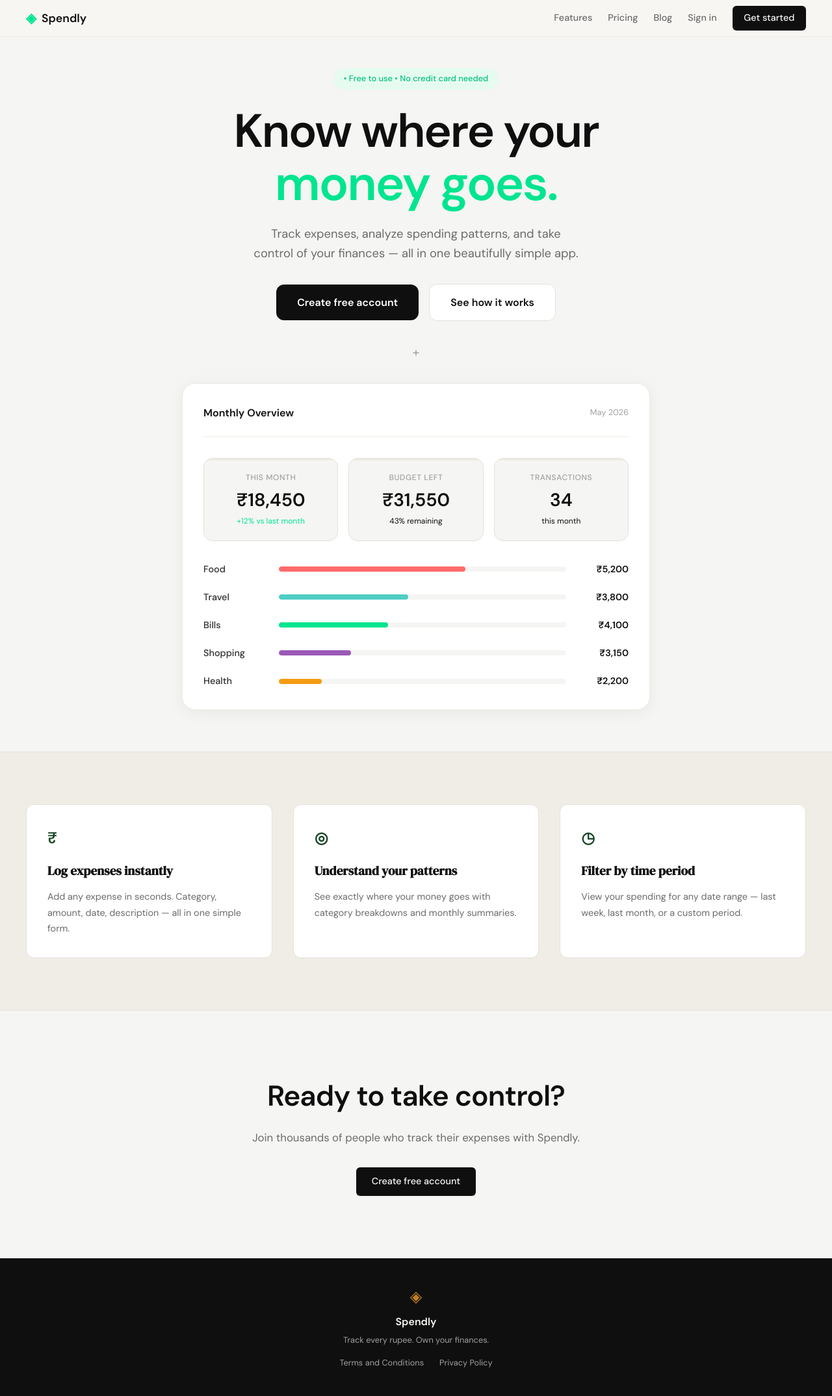
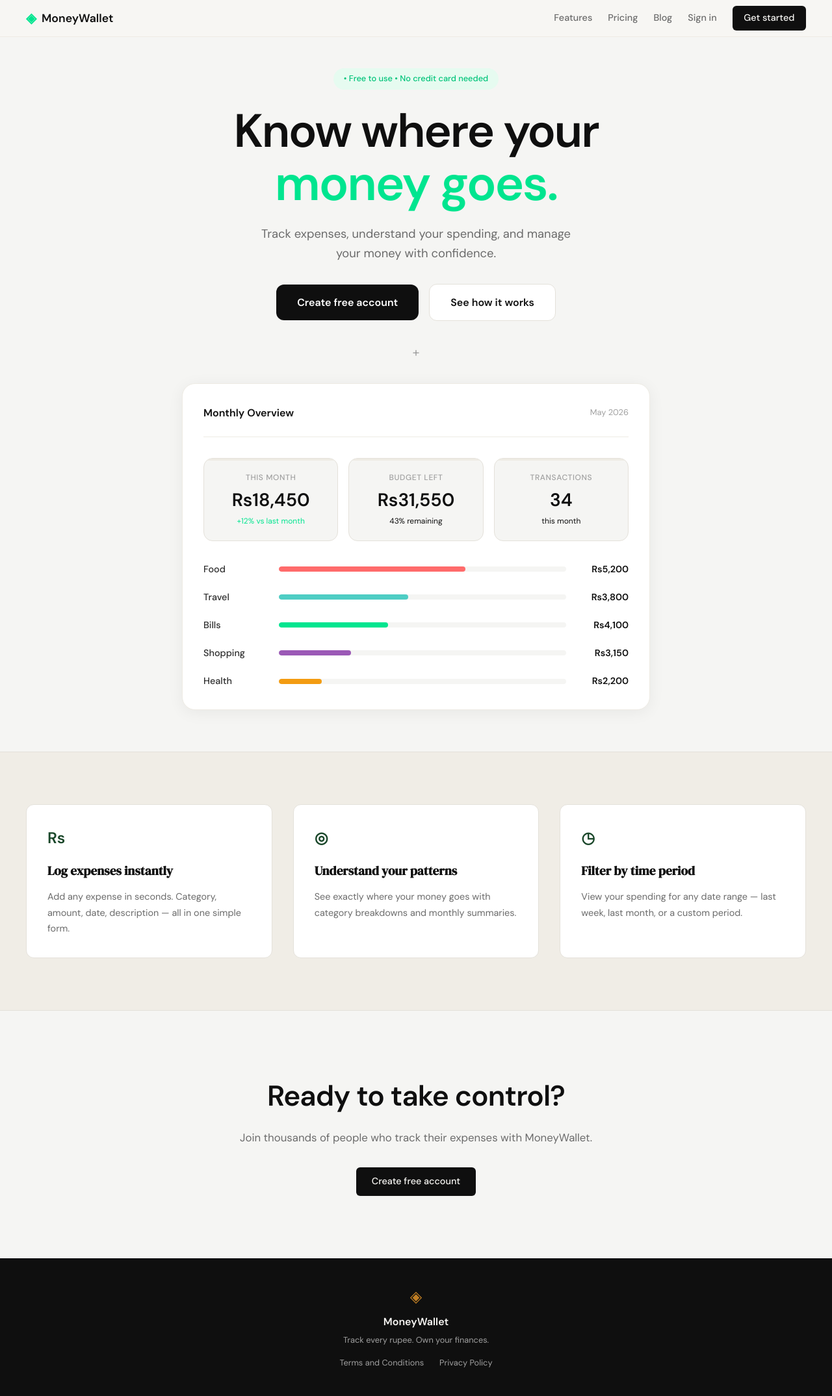
Before and after one commit to SGsantos55/Expense-tracker, a Flask app: page / in a window 1280 px wide. Shown: the whole page at 65% size. Run offline with Flask 3, Linux system fonts and the light colour scheme.

Commit message:
minor changes in templates

```diff
--- a/templates/base.html
+++ b/templates/base.html
@@ -3,7 +3,7 @@
 <head>
     <meta charset="UTF-8">
     <meta name="viewport" content="width=device-width, initial-scale=1.0">
-    <title>{% block title %}Spendly{% endblock %}</title>
+    <title>{% block title %}MoneyWallet{% endblock %}</title>
     <link rel="preconnect" href="https://fonts.googleapis.com">
     <link rel="preconnect" href="https://fonts.gstatic.com" crossorigin>
     <link href="https://fonts.googleapis.com/css2?family=DM+Serif+Display:ital@0;1&family=DM+Sans:wght@300;400;500;600&display=swap" rel="stylesheet">
@@ -16,7 +16,7 @@
         <div class="nav-inner">
             <a href="{{ url_for('landing') }}" class="nav-brand">
                 <span class="brand-icon" style="color: var(--neon-green);">◈</span>
-                <span class="brand-name">Spendly</span>
+                <span class="brand-name">MoneyWallet</span>
             </a>
             <div class="nav-links">
                 <a href="#">Features</a>
@@ -41,7 +41,7 @@
     <footer class="footer">
         <div class="footer-inner">
             <span class="brand-icon">◈</span>
-            <span class="footer-name">Spendly</span>
+            <span class="footer-name">MoneyWallet</span>
             <p class="footer-copy">Track every rupee. Own your finances.</p>
             <div class="footer-links">
                 <a href="{{ url_for('terms') }}">Terms and Conditions</a>
--- a/templates/expenses/add_expense.html
+++ b/templates/expenses/add_expense.html
@@ -1,6 +1,6 @@
 {% extends "base.html" %}
 
-{% block title %}Add Expense — Spendly{% endblock %}
+{% block title %}Add Expense — MoneyWallet{% endblock %}
 
 {% block head %}
 <style>
--- a/templates/expenses/edit_expense.html
+++ b/templates/expenses/edit_expense.html
@@ -1,6 +1,6 @@
 {% extends "base.html" %}
 
-{% block title %}Edit Expense — Spendly{% endblock %}
+{% block title %}Edit Expense — MoneyWallet{% endblock %}
 
 {% block head %}
 <style>
--- a/templates/landing.html
+++ b/templates/landing.html
@@ -1,6 +1,6 @@
 {% extends "base.html" %}
 
-{% block title %}Spendly — Track Every Rupee{% endblock %}
+{% block title %}MoneyWallet — Track Every Rupee{% endblock %}
 
 {% block head %}
 <style>
@@ -319,7 +319,7 @@
                 <span class="accent">money goes.</span>
             </h1>
             <p class="hero-subtext">
-                Track expenses, analyze spending patterns, and take control of your finances — all in one beautifully simple app.
+                Track expenses, understand your spending, and manage your money with confidence.
             </p>
             <div class="hero-actions">
                 <a href="{{ url_for('register') }}" class="btn-primary">Create free account</a>
@@ -335,12 +335,12 @@
             <div class="stats-row">
                 <div class="stat-card">
                     <div class="stat-label">This Month</div>
-                    <div class="stat-value">₹18,450</div>
+                    <div class="stat-value">Rs18,450</div>
                     <div class="stat-status up">+12% vs last month</div>
                 </div>
                 <div class="stat-card">
                     <div class="stat-label">Budget Left</div>
-                    <div class="stat-value">₹31,550</div>
+                    <div class="stat-value">Rs31,550</div>
                     <div class="stat-status">43% remaining</div>
                 </div>
                 <div class="stat-card">
@@ -355,35 +355,35 @@
                     <div class="category-bar-track">
                         <div class="category-bar food" style="width: 65%"></div>
                     </div>
-                    <span class="category-amount">₹5,200</span>
+                    <span class="category-amount">Rs5,200</span>
                 </div>
                 <div class="category-row">
                     <span class="category-name">Travel</span>
                     <div class="category-bar-track">
                         <div class="category-bar travel" style="width: 45%"></div>
                     </div>
-                    <span class="category-amount">₹3,800</span>
+                    <span class="category-amount">Rs3,800</span>
                 </div>
                 <div class="category-row">
                     <span class="category-name">Bills</span>
                     <div class="category-bar-track">
                         <div class="category-bar bills" style="width: 38%"></div>
                     </div>
-                    <span class="category-amount">₹4,100</span>
+                    <span class="category-amount">Rs4,100</span>
                 </div>
                 <div class="category-row">
                     <span class="category-name">Shopping</span>
                     <div class="category-bar-track">
                         <div class="category-bar shopping" style="width: 25%"></div>
                     </div>
-                    <span class="category-amount">₹3,150</span>
+                    <span class="category-amount">Rs3,150</span>
                 </div>
                 <div class="category-row">
                     <span class="category-name">Health</span>
                     <div class="category-bar-track">
                         <div class="category-bar health" style="width: 15%"></div>
                     </div>
-                    <span class="category-amount">₹2,200</span>
+                    <span class="category-amount">Rs2,200</span>
                 </div>
             </div>
         </div>
@@ -393,7 +393,7 @@
 <section class="features">
     <div class="features-inner">
         <div class="feature-card">
-            <div class="feature-icon">₹</div>
+            <div class="feature-icon">Rs</div>
             <h3 class="feature-title">Log expenses instantly</h3>
             <p class="feature-body">Add any expense in seconds. Category, amount, date, description — all in one simple form.</p>
         </div>
@@ -413,7 +413,7 @@
 <section class="cta-section">
     <div class="cta-inner">
         <h2 class="cta-title">Ready to take control?</h2>
-        <p class="cta-body">Join thousands of people who track their expenses with Spendly.</p>
+        <p class="cta-body">Join thousands of people who track their expenses with MoneyWallet.</p>
         <a href="{{ url_for('register') }}" class="btn-primary">Create free account</a>
     </div>
 </section>
--- a/templates/login.html
+++ b/templates/login.html
@@ -1,6 +1,6 @@
 {% extends "base.html" %}
 
-{% block title %}Sign in — Spendly{% endblock %}
+{% block title %}Sign in — MoneyWallet{% endblock %}
 
 {% block content %}
 
@@ -9,7 +9,7 @@
 
         <div class="auth-header">
             <h1 class="auth-title">Welcome back</h1>
-            <p class="auth-subtitle">Sign in to your Spendly account</p>
+            <p class="auth-subtitle">Sign in to your MoneyWallet account</p>
         </div>
 
         <div class="auth-card">
--- a/templates/profile.html
+++ b/templates/profile.html
@@ -1,6 +1,6 @@
 {% extends "base.html" %}
 
-{% block title %}Profile — Spendly{% endblock %}
+{% block title %}Profile — MoneyWallet{% endblock %}
 
 {% block head %}
 <link rel="stylesheet" href="{{ url_for('static', filename='css/profile.css') }}">
--- a/templates/register.html
+++ b/templates/register.html
@@ -1,6 +1,6 @@
 {% extends "base.html" %}
 
-{% block title %}Create account — Spendly{% endblock %}
+{% block title %}Create account — MoneyWallet{% endblock %}
 
 {% block content %}
 
```
Also changed, not shown: templates/privacy.html (+4 -4 lines), templates/terms.html (+6 -6 lines).
